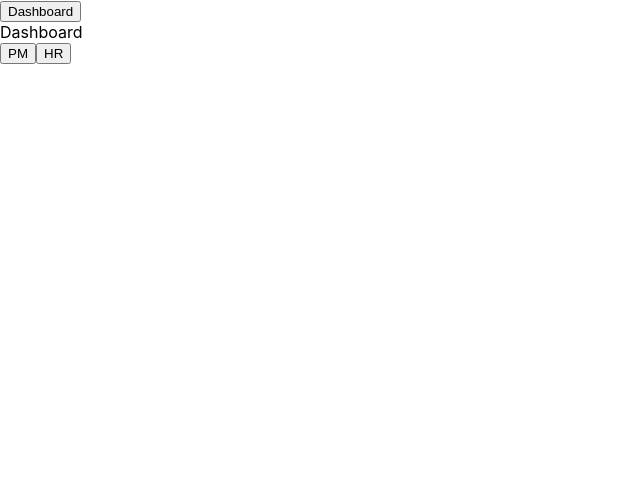
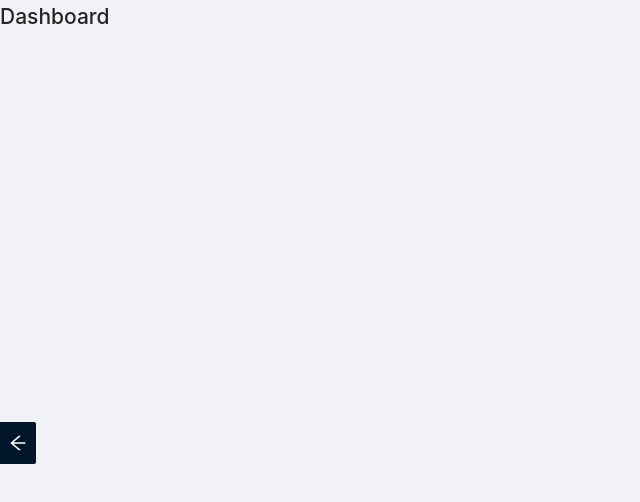
Before and after one commit to RasenganORG/Internal-App, a React (Create React App) app: page / in a window 1280 px wide. Shown: the top 502 px of the page, without its empty margins (0-640 px from the left). Built offline with nearby package versions, Linux system fonts and the light colour scheme.

Commit message:
feat: add sider in container

```diff
--- a/package.json
+++ b/package.json
@@ -7,6 +7,7 @@
     "@testing-library/jest-dom": "^5.16.5",
     "@testing-library/react": "^13.4.0",
     "@testing-library/user-event": "^13.5.0",
+    "antd": "^4.23.6",
     "history": "^5.3.0",
     "nodemon": "^2.0.20",
     "react": "^18.2.0",
--- a/src/App.js
+++ b/src/App.js
@@ -7,18 +7,24 @@ import "./App.css"
 
 const ProjectManagerLazy = lazy(() => import("./components/ProjectManager"))
 const HumanResourcesLazy = lazy(() => import("./components/HumanResources"))
+const LoginLazy = lazy(() => import("./components/Login"))
 
 function App() {
   return (
     <BrowserRouter>
       <div>
-        <Header />
         <Suspense fallback={<Progress />}>
           <Routes>
-            <Route path='/' element={<Dashboard />} />
-            <Route path='/pm/*' element={<ProjectManagerLazy />} />
-            <Route path='/hr/*' element={<HumanResourcesLazy />} />
-            <Route path='*' element={<h1>nu stiu boss</h1>} />
+            <Route path='/' element={<Dashboard />}>
+              <Route index element={<Header />} />
+              <Route path='/pm/*' element={<ProjectManagerLazy />} />
+              <Route path='/hr/*' element={<HumanResourcesLazy />} />
+              <Route path='/login' element={<LoginLazy />} />
+            </Route>
+            <Route
+              path='*'
+              element={<h1>404 internii nu au gasit pagina</h1>}
+            />
           </Routes>
         </Suspense>
       </div>
--- a/src/components/Dashboard.js
+++ b/src/components/Dashboard.js
@@ -1,14 +1,83 @@
-import React from "react"
-import { Outlet, useNavigate } from "react-router-dom"
+import React, { useState } from "react"
+import {
+  DesktopOutlined,
+  TeamOutlined,
+  UserOutlined,
+  ArrowLeftOutlined,
+} from "@ant-design/icons"
+import { Layout, Menu } from "antd"
+const { Content, Sider } = Layout
+import { Outlet, NavLink, useNavigate } from "react-router-dom"
+import "antd/dist/antd.css"
 
-function Dashboard() {
+const items = [
+  {
+    key: "PM",
+    label: <NavLink to='/pm'>PM</NavLink>,
+    icon: <DesktopOutlined />,
+  },
+  {
+    key: "HR",
+    label: <NavLink to={`/hr`}>HR</NavLink>,
+    icon: <TeamOutlined />,
+  },
+  {
+    key: "login",
+    label: <NavLink to={`/login`}>Login</NavLink>,
+    icon: <UserOutlined />,
+  },
+]
+
+const Dashboard = () => {
   const navigate = useNavigate()
+  const [collapsed, setCollapsed] = useState(true)
   return (
-    <div>
-      <div>Dashboard</div>
-      <button onClick={() => navigate("/pm")}>PM</button>
-      <button onClick={() => navigate("/hr")}>HR</button>
-    </div>
+    <Layout
+      style={{
+        minHeight: "100vh",
+      }}
+    >
+      <Sider
+        collapsible
+        collapsed={collapsed}
+        onCollapse={(value) => setCollapsed(value)}
+        collapsedWidth={0}
+        trigger={<ArrowLeftOutlined />}
+        zeroWidthTriggerStyle={{
+          marginTop: "28vw",
+          // backgroundColor: "#ff9800",
+          // color: "#4caf50",
+        }}
+      >
+        <h1
+          style={{ color: "white", margin: "20px", cursor: "pointer" }}
+          onClick={() => navigate("/")}
+        >
+          EdW
+        </h1>
+        <Menu
+          theme='dark'
+          defaultSelectedKeys={["1"]}
+          mode='inline'
+          items={items}
+        />
+      </Sider>
+      <Content
+      // style={{
+      //   margin: "0 16px",
+      // }}
+      >
+        <div
+          className='site-layout-background'
+          // style={{
+          //   padding: 24,
+          //   minHeight: 360,
+          // }}
+        >
+          <Outlet />
+        </div>
+      </Content>
+    </Layout>
   )
 }
 
--- a/src/components/Header.js
+++ b/src/components/Header.js
@@ -2,8 +2,7 @@ import React from "react"
 import { useNavigate } from "react-router-dom"
 
 function Header() {
-  const navigate = useNavigate()
-  return <button onClick={() => navigate("/")}>Dashboard</button>
+  return <h1>Dashboard</h1>
 }
 
 export default Header
--- /dev/null
+++ b/src/components/Login.js
@@ -0,0 +1,7 @@
+import React from "react"
+
+function Login() {
+  return <div>Login</div>
+}
+
+export default Login
```
Also changed, not shown: 1 other file (tests, documents, lock files or other folders).
